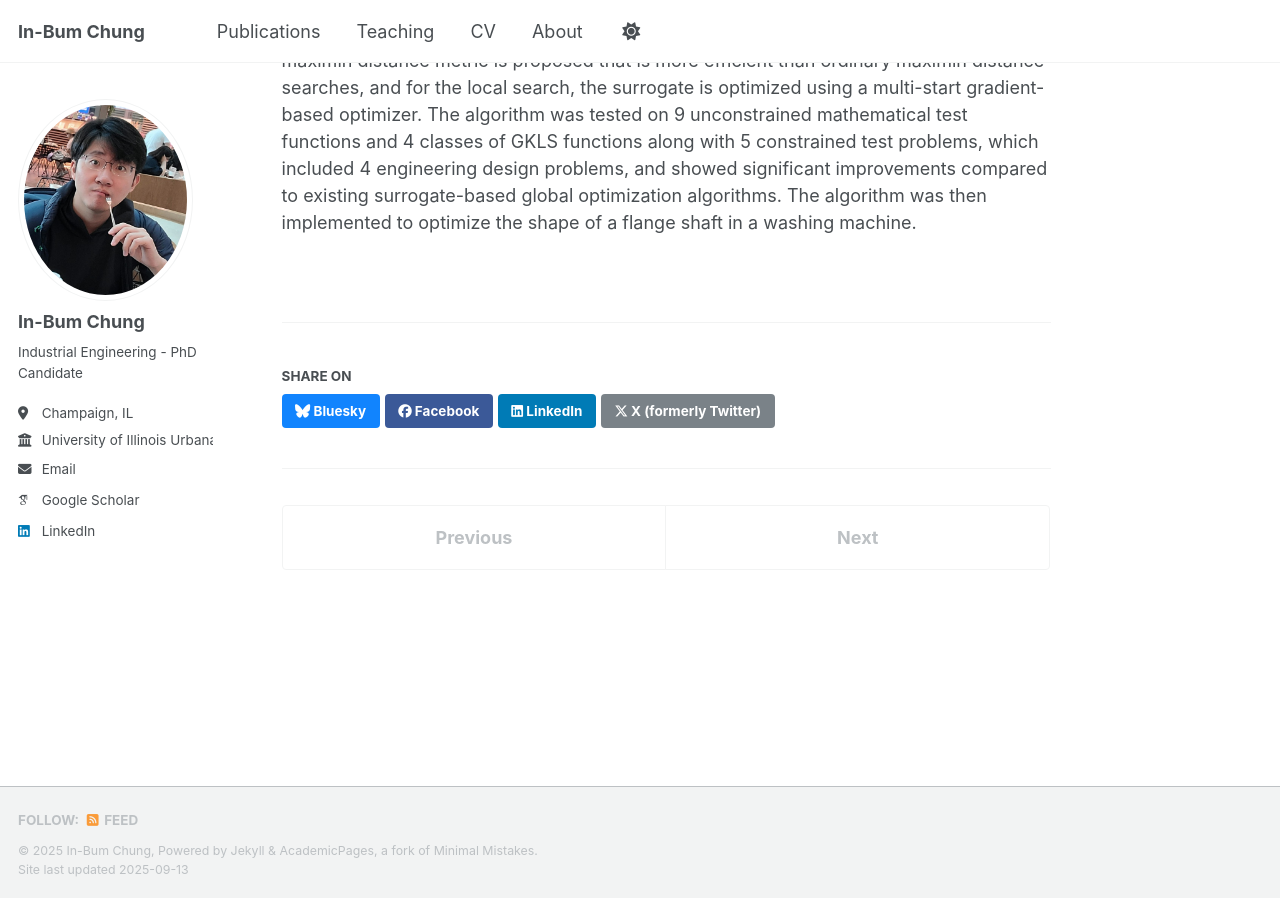
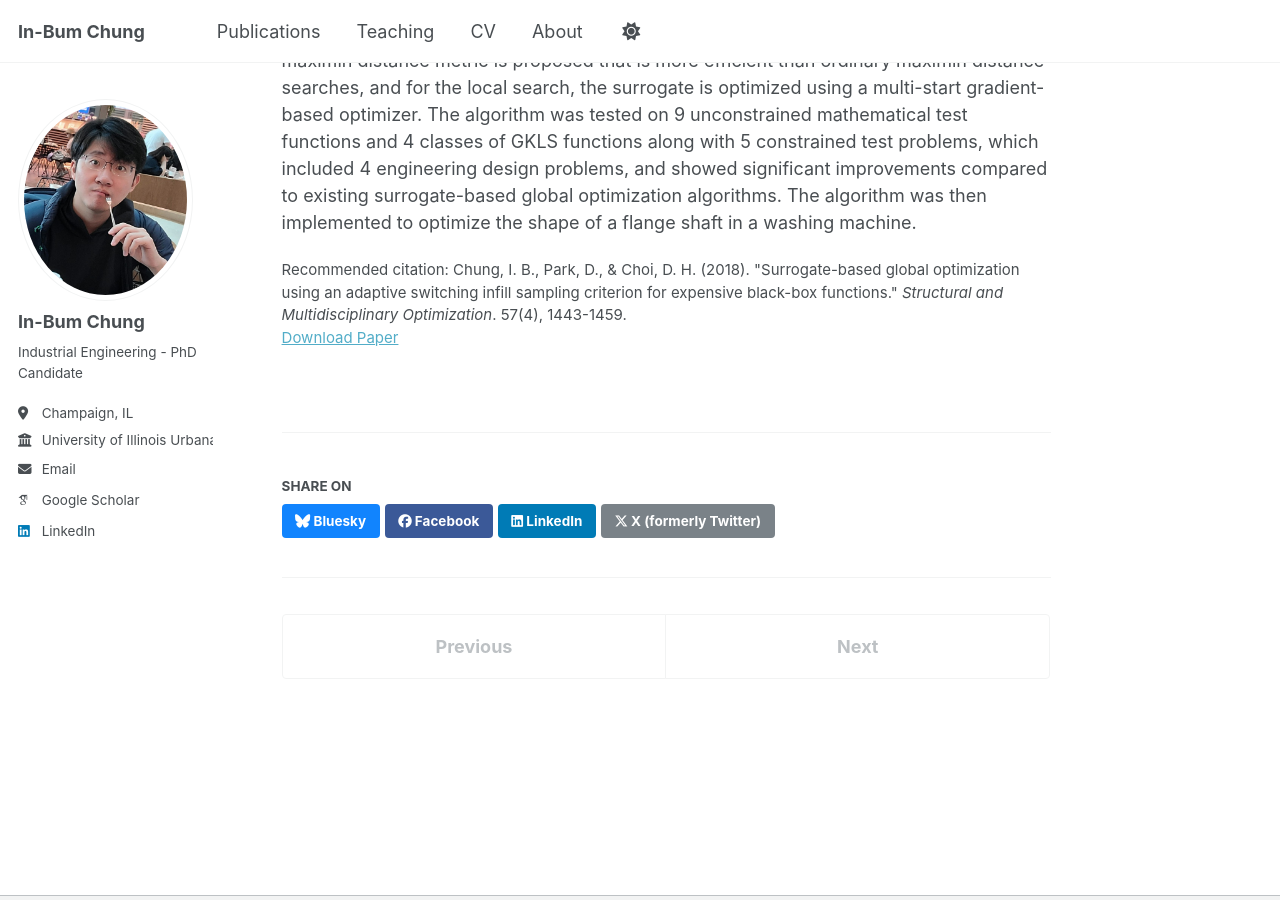
Before and after one commit to IBChung/IBChung.github.io, a Jekyll site: the page built from _publications/AMP_SBGO.md, in a window 1280 px wide and 900 px high, scrolled down 448 px. Built offline with Jekyll 4.4.1, drawn with Linux system fonts in a browser that asks for light colours; some web fonts are replaced; a script that is not in the unit is left out.

Commit message:
Update AMP_SBGO.md

```diff
--- a/_publications/AMP_SBGO.md
+++ b/_publications/AMP_SBGO.md
@@ -7,5 +7,6 @@ excerpt: 'This paper introduces a novel adaptive sampling approach using surroga
 date: 2018-02-20
 venue: 'Structural and Multidisciplinary Optimization'
 paperurl: 'https://link.springer.com/article/10.1007/s00158-018-1942-2'
+citation: 'Chung, I. B., Park, D., & Choi, D. H. (2018). &quot;Surrogate-based global optimization using an adaptive switching infill sampling criterion for expensive black-box functions.&quot; <i>Structural and Multidisciplinary Optimization</i>. 57(4), 1443-1459.'
 ---
 Abstract: Surrogate-based global optimization algorithms use a surrogate model along with a sampling criterion. The AMP-SBGO algorithm sequentially samples points to gradually find the global optimum. The sampling criterion used to decide where to sample in each iteration dominates the algorithm and directly impacts its efficiency and robustness. This paper presents a method that uses multiple criteria for each phase of sampling, with conditions for switching from one criterion to another. Such behavior can improve the performance of the algorithm by allowing the optimization process to be less influenced by the initial sample points. Each phase, referred to as the global search phase and local search phase, utilizes different techniques. For the global search, a weighted maximin distance metric is proposed that is more efficient than ordinary maximin distance searches, and for the local search, the surrogate is optimized using a multi-start gradient-based optimizer. The algorithm was tested on 9 unconstrained mathematical test functions and 4 classes of GKLS functions along with 5 constrained test problems, which included 4 engineering design problems, and showed significant improvements compared to existing surrogate-based global optimization algorithms. The algorithm was then implemented to optimize the shape of a flange shaft in a washing machine.
```
